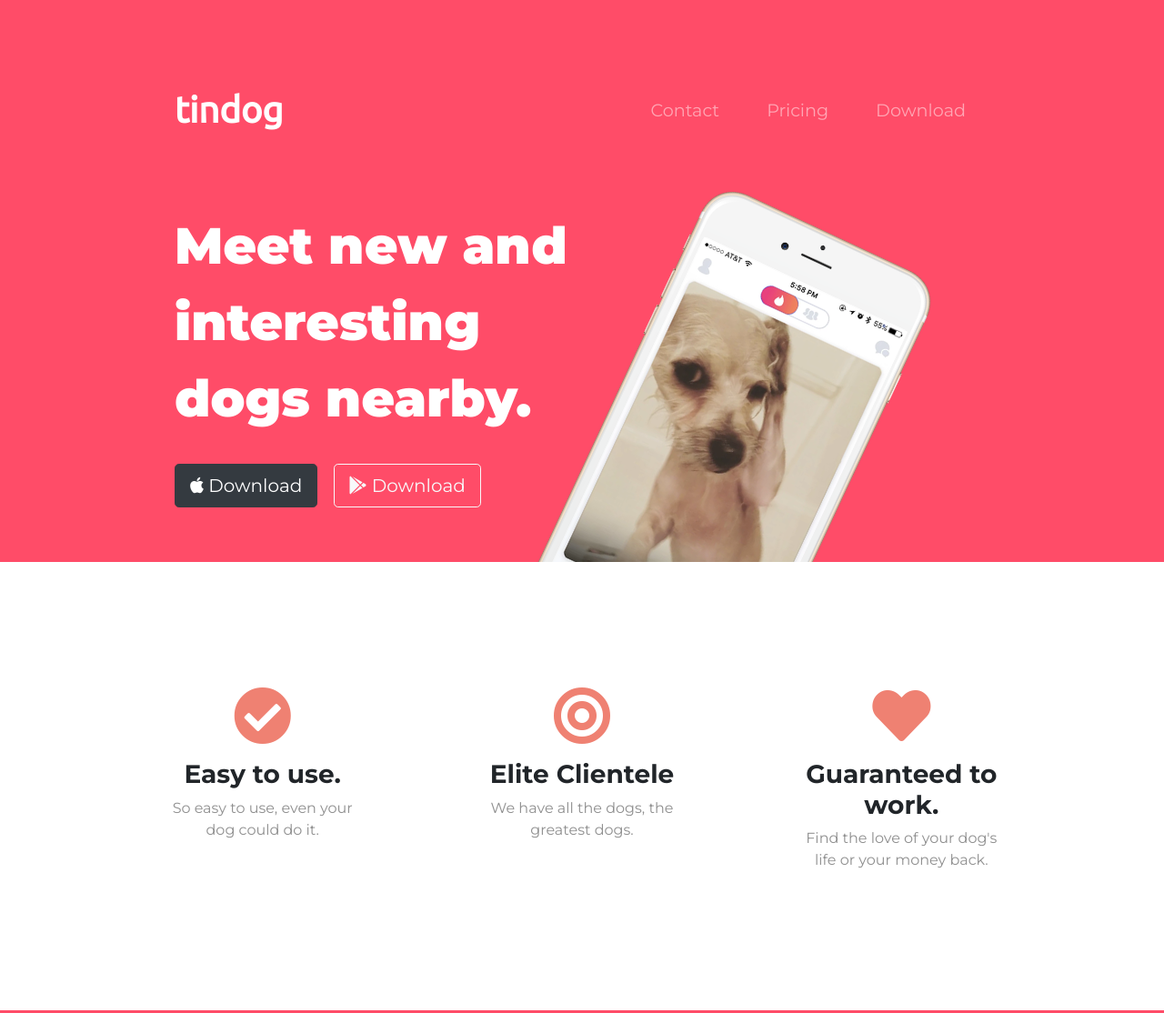
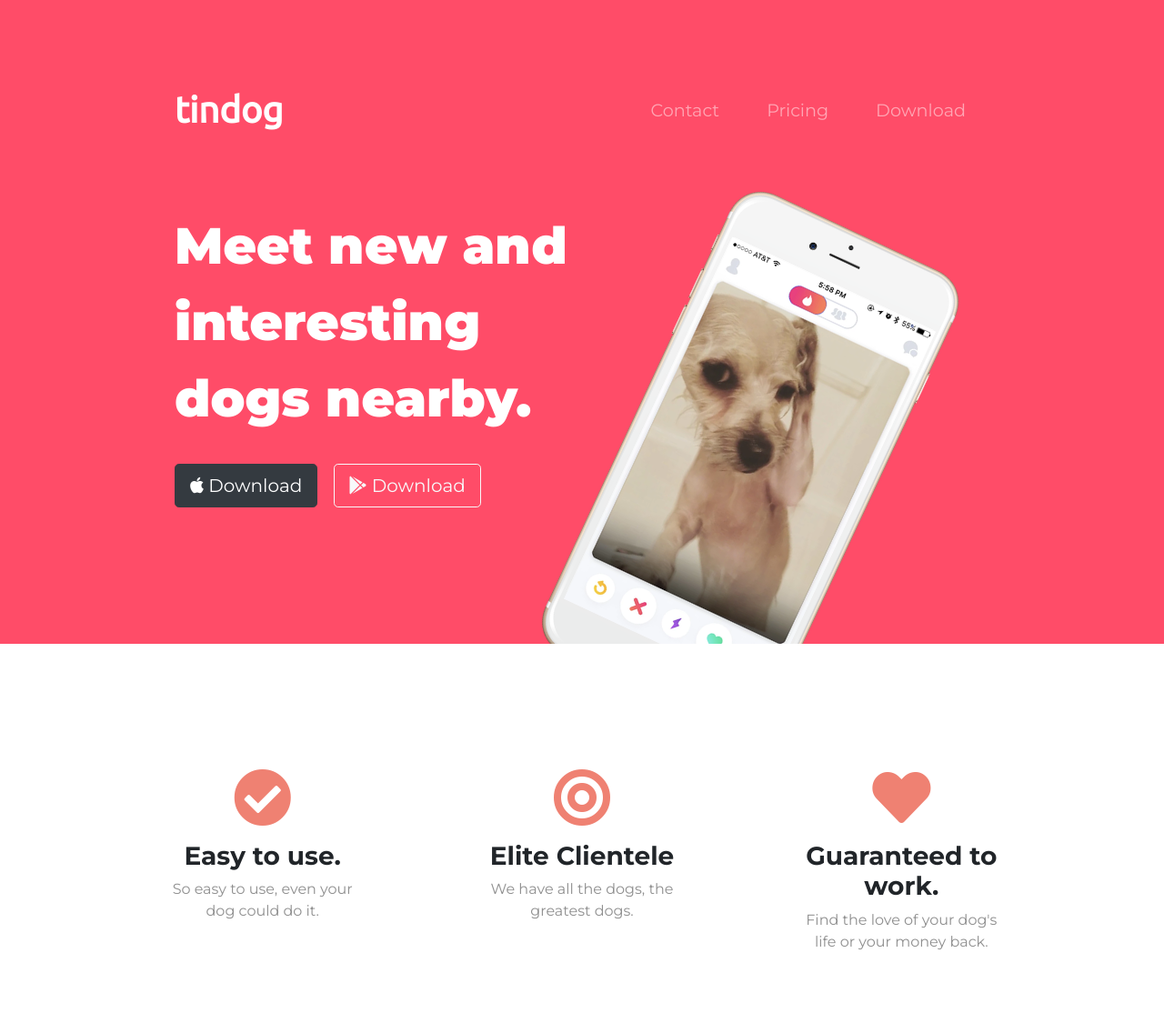
Before and after one commit to RJD02/TinDog, a plain HTML site: page index.html in a window 1280 px wide. Shown: the top 1114 px of the page at 91% size. Drawn offline with nearby package versions, Linux system fonts and the light colour scheme.

Commit message:
Add style(safe till now)

```diff
--- a/css/styles.css
+++ b/css/styles.css
@@ -3,7 +3,7 @@ body {
 }
 
 .container-fluid {
-  padding: 3% 15%;
+  padding: 3% 15% 10%;
 }
 
 h1 {
@@ -23,7 +23,6 @@ h2 {
 #title {
   background-color: #ff4c68;
   color: white;
-  /* padding: 20px; */
 }
 
 /* Navigation Bar Style */
@@ -60,7 +59,7 @@ h2 {
   width: 60%;
   transform: rotate(25deg);
   position: absolute;
-  z-index: 0;
+  right: 30%;
 }
 
 /* Features */
@@ -68,7 +67,6 @@ h2 {
 #features {
   padding: 7% 10%;
   position: relative;
-  z-index: 1;
   background-color: white;
 }
 
```
